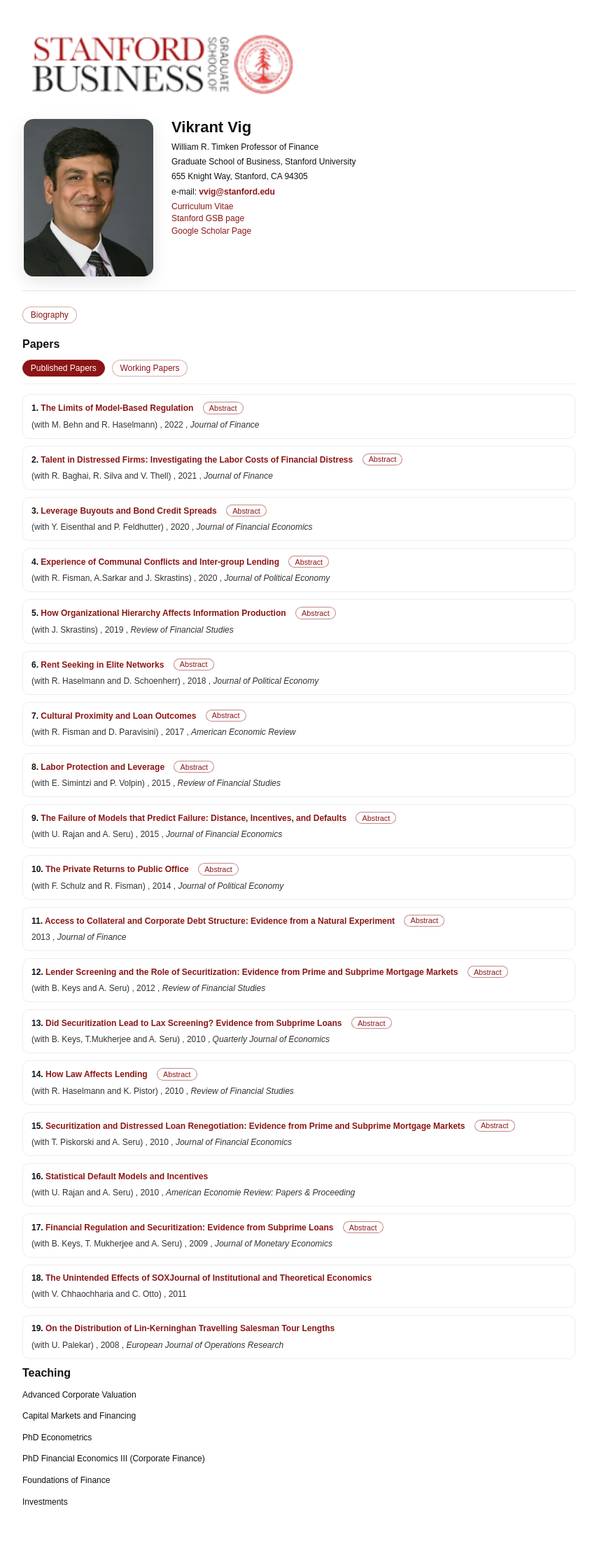
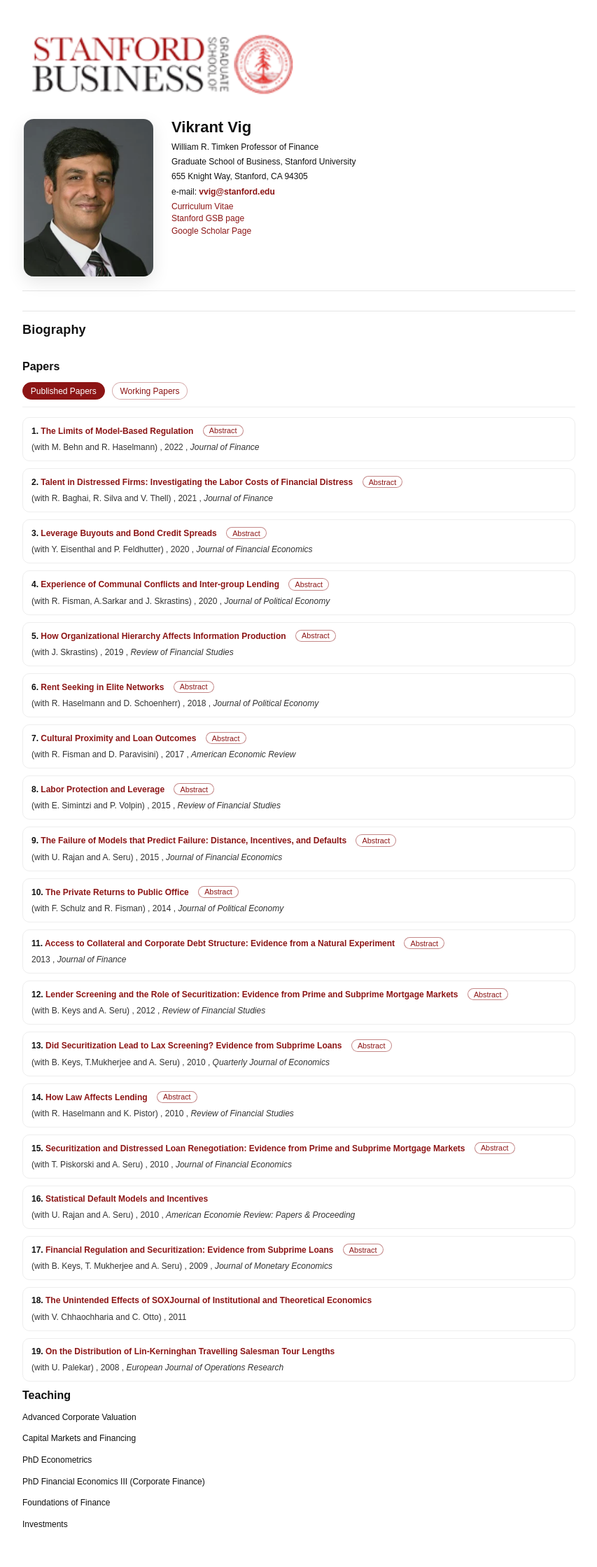
Before and after one commit to vikrantvig0/vikrantvig0.github.io, a Jekyll site: the page built from index.md, in a window 1280 px wide. Shown: the whole page at 70% size, without its empty margins (213-1066 px from the left). Built offline with Jekyll 4.4.1, drawn with Linux system fonts in a browser that asks for light colours; before the commit the page ends 2207 px from its top, so only the background shows below that.

Commit message:
Update styles.css

```diff
--- a/assets/css/styles.css
+++ b/assets/css/styles.css
@@ -334,29 +334,42 @@
 
 /* ===== Biography section ===== */
 .bio-section {
-    margin: 14px 0 20px 0;
+    margin: 28px 0 32px 0;
+    padding-top: 16px;
+    border-top: 1px solid #e5e5e5;
 }
 
 .bio-toggle {
     appearance: none;
-    background: #fff;
-    border: 1px solid rgba(140, 21, 21, 0.35);
-    color: #8C1515;
-    padding: 0.35em 0.9em;
-    border-radius: 999px;
+    background: none;
+    border: none;
+    padding: 0;
     cursor: pointer;
-    font-size: 12px;
+
+    font-size: 18px;
+    font-weight: 600;
+    color: #111;
+    letter-spacing: 0.2px;
 }
 
 .bio-toggle:hover {
-    background: #f7f7f7;
+    text-decoration: underline;
 }
 
+
 .bio-content {
-    margin-top: 12px;
-    padding: 14px 16px;
+    margin-top: 14px;
+    padding: 18px 22px;
+
     background: #fafafa;
-    border-left: 4px solid #8C1515;
+    border-left: 5px solid #8C1515;
     border-radius: 10px;
-    line-height: 1.55;
+
+    line-height: 1.65;
+    font-size: 13px;
+    color: #222;
 }
+
+.bio-content p {
+    margin: 0 0 12px 0;
+}
```
